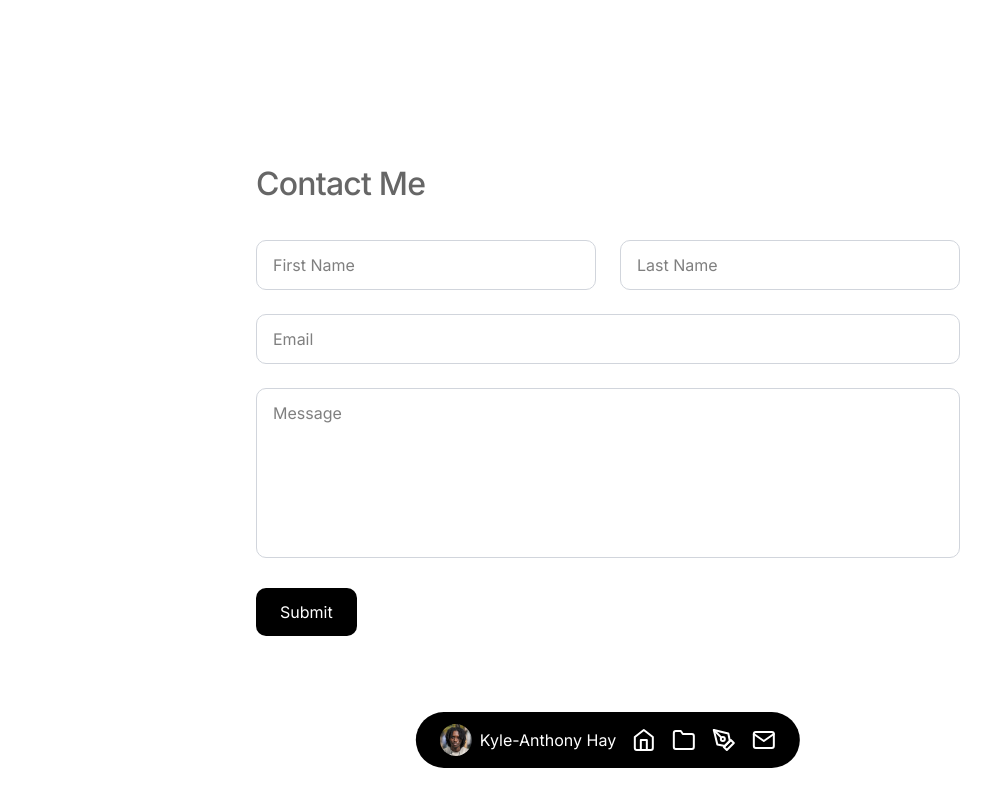
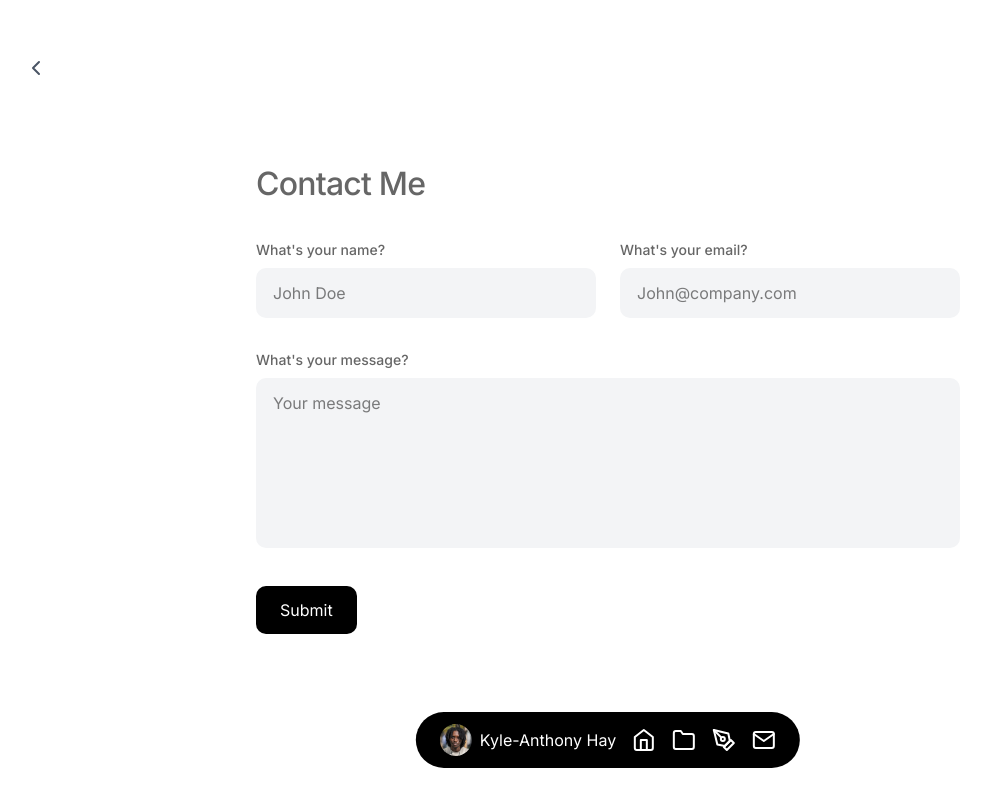
Before and after one commit to KyleAnthonyHay/PortfolioSite-V5, a Next.js app in the folder my-app/: page /contact in a window 1280 px wide. Shown: the whole page, without its empty margins (32-1023 px from the left). Built offline with nearby package versions, Linux system fonts and the light colour scheme.

Commit message:
refactor: simplify contact form by combining name fields and adding labels

```diff
--- a/my-app/src/app/contact/page.tsx
+++ b/my-app/src/app/contact/page.tsx
@@ -1,11 +1,12 @@
 'use client';
 import { useState, FormEvent } from 'react';
 import Header from '@/components/Header';
+import Link from 'next/link';
+import Image from 'next/image';
 
 export default function ContactPage() {
   const [formData, setFormData] = useState({
-    firstName: '',
-    lastName: '',
+    name: '',
     email: '',
     message: '',
   });
@@ -20,54 +21,61 @@ export default function ContactPage() {
     console.log('Form submitted:', formData);
     // TODO: integrate with email API or backend
     alert('Thank you for your message!');
-    setFormData({ firstName: '', lastName: '', email: '', message: '' });
+    setFormData({ name: '', email: '', message: '' });
   };
 
   return (
     <>
       <Header />
+      <div className="absolute top-12 left-12">
+        <Link href="/" className="text-gray-600 hover:text-gray-800 inline-block p-2">
+          <svg xmlns="http://www.w3.org/2000/svg" className="w-6 h-6" fill="none" stroke="currentColor" strokeWidth={2} strokeLinecap="round" strokeLinejoin="round">
+            <polyline points="15 18 9 12 15 6" />
+          </svg>
+        </Link>
+      </div>
       <section className="pt-40 pb-24">
         <div className="max-w-[800px] mx-auto px-6 md:px-12 space-y-8">
           <h1 className="text-[32px] font-medium text-[#666666]">Contact Me</h1>
-          <form onSubmit={handleSubmit} className="space-y-6">
+          <form onSubmit={handleSubmit} className="space-y-8">
             <div className="grid grid-cols-1 md:grid-cols-2 gap-6">
+              <div className="space-y-2">
+                <label className="block text-sm font-medium text-[#666666]">What's your name?</label>
                 <input
                   type="text"
-                name="firstName"
-                value={formData.firstName}
+                  name="name"
+                  value={formData.name}
                   onChange={handleChange}
-                placeholder="First Name"
+                  placeholder="John Doe"
                   required
-                className="w-full px-4 py-3 border border-gray-300 rounded-lg focus:outline-none focus:ring-2 focus:ring-blue-400"
-              />
-              <input
-                type="text"
-                name="lastName"
-                value={formData.lastName}
-                onChange={handleChange}
-                placeholder="Last Name"
-                required
-                className="w-full px-4 py-3 border border-gray-300 rounded-lg focus:outline-none focus:ring-2 focus:ring-blue-400"
+                  className="w-full px-4 py-3 bg-gray-100 border border-transparent rounded-lg focus:outline-none focus:ring-2 focus:ring-blue-400"
                 />
               </div>
+              <div className="space-y-2">
+                <label className="block text-sm font-medium text-[#666666]">What's your email?</label>
                 <input
                   type="email"
                   name="email"
                   value={formData.email}
                   onChange={handleChange}
-              placeholder="Email"
+                  placeholder="John@company.com"
                   required
-              className="w-full px-4 py-3 border border-gray-300 rounded-lg focus:outline-none focus:ring-2 focus:ring-blue-400"
+                  className="w-full px-4 py-3 bg-gray-100 border border-transparent rounded-lg focus:outline-none focus:ring-2 focus:ring-blue-400"
                 />
+              </div>
+            </div>
+            <div className="space-y-2">
+              <label className="block text-sm font-medium text-[#666666]">What's your message?</label>
               <textarea
                 name="message"
                 value={formData.message}
                 onChange={handleChange}
-              placeholder="Message"
+                placeholder="Your message"
                 required
                 rows={6}
-              className="w-full px-4 py-3 border border-gray-300 rounded-lg resize-none focus:outline-none focus:ring-2 focus:ring-blue-400"
+                className="w-full px-4 py-3 bg-gray-100 border border-transparent rounded-lg resize-none focus:outline-none focus:ring-2 focus:ring-blue-400"
               />
+            </div>
             <button
               type="submit"
               className="px-6 py-3 bg-black text-white rounded-lg hover:bg-gray-800 transition"
```
Lines whose indentation alone changed are shown as unchanged.
